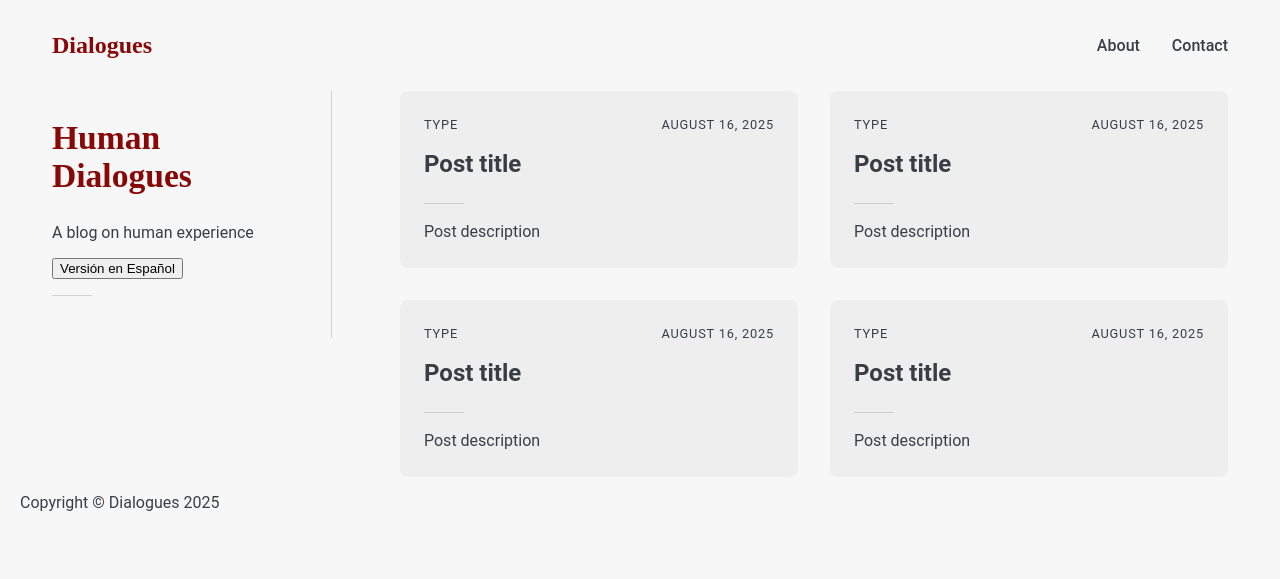
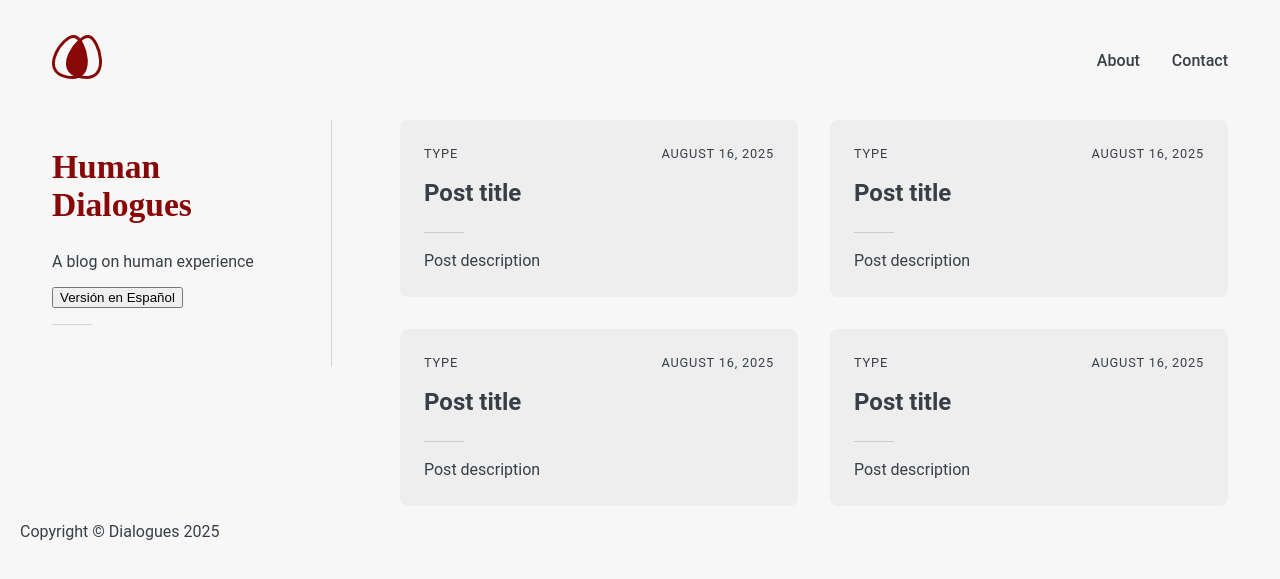
Before and after one commit to laotzee/dialogues, a Flask app: page / in a window 1280 px wide. Shown: the top 579 px of the page. Run offline with Flask 3, Linux system fonts and the light colour scheme; data that the repository does not hold is empty; some libraries are stand-ins or nearby versions; some web fonts are replaced.

Commit message:
Incorporate new icon and logo

```diff
--- a/app/templates/partials/base.html
+++ b/app/templates/partials/base.html
@@ -10,6 +10,10 @@
         <title>{% block title %}Generic title{% endblock title %}</title>
 
         <link href="{{url_for('static', filename='css/style.css')}}" rel="stylesheet">
+
+        <link rel="icon" type="image/x-icon" href="{{url_for('static', filename='img/icon.png')}}">
+        <link rel="icon" type="image/x-icon" href="{{url_for('static', filename='img/icon.svg')}}">
+
         <script src="{{url_for('static', filename='js/main.js')}}" defer></script>
     </head>
 
--- a/app/templates/partials/header.html
+++ b/app/templates/partials/header.html
@@ -1,5 +1,7 @@
 <header class="container">
-    <a class="logo" href="{{url_for('blueprint.get_all_posts')}}">Dialogues</a>
+    <a class="logo" href="{{url_for('blueprint.get_all_posts')}}">
+        <img class="logo-img" src="{{url_for('static', filename='img/logo.svg')}}"></img>
+    </a>
 
     <button class="nav-toggle" aria-expanded="false" aria-controls="primary-navigation">
         <span class="hamburger"></span>
```
